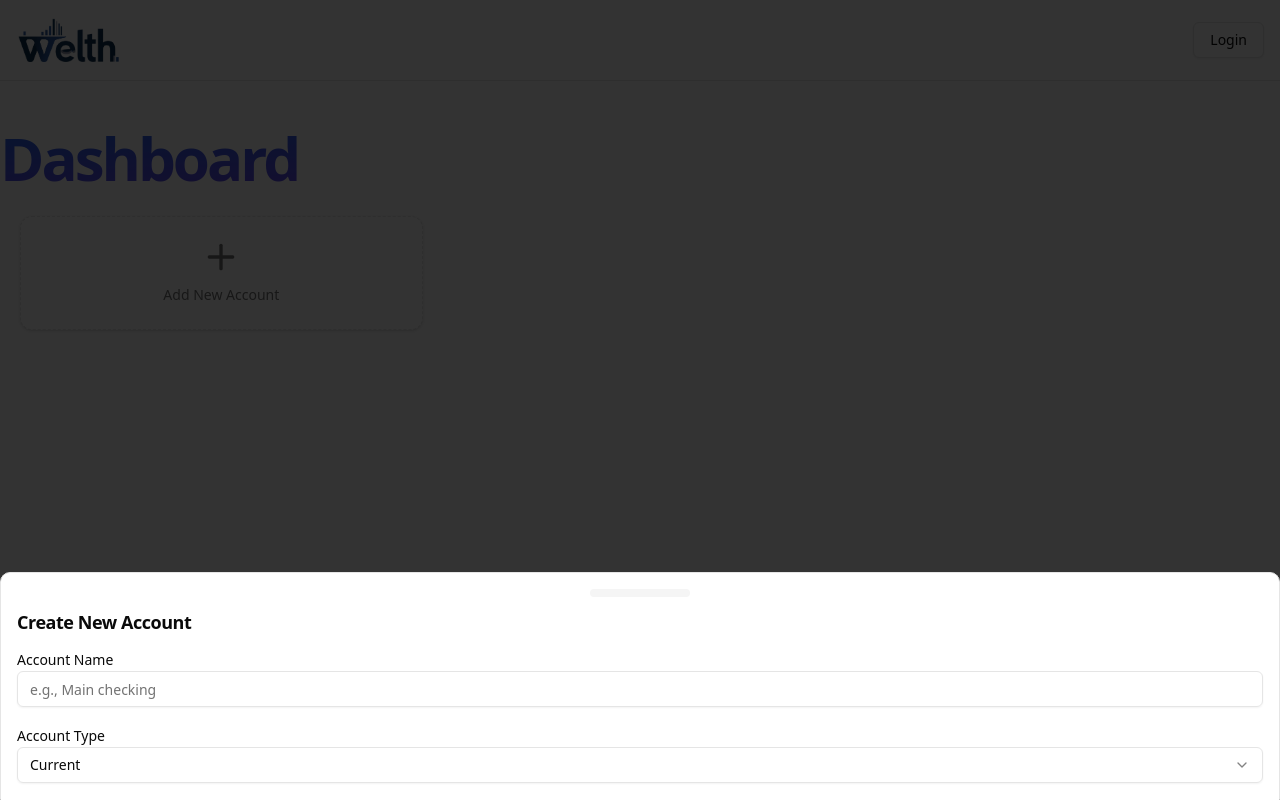
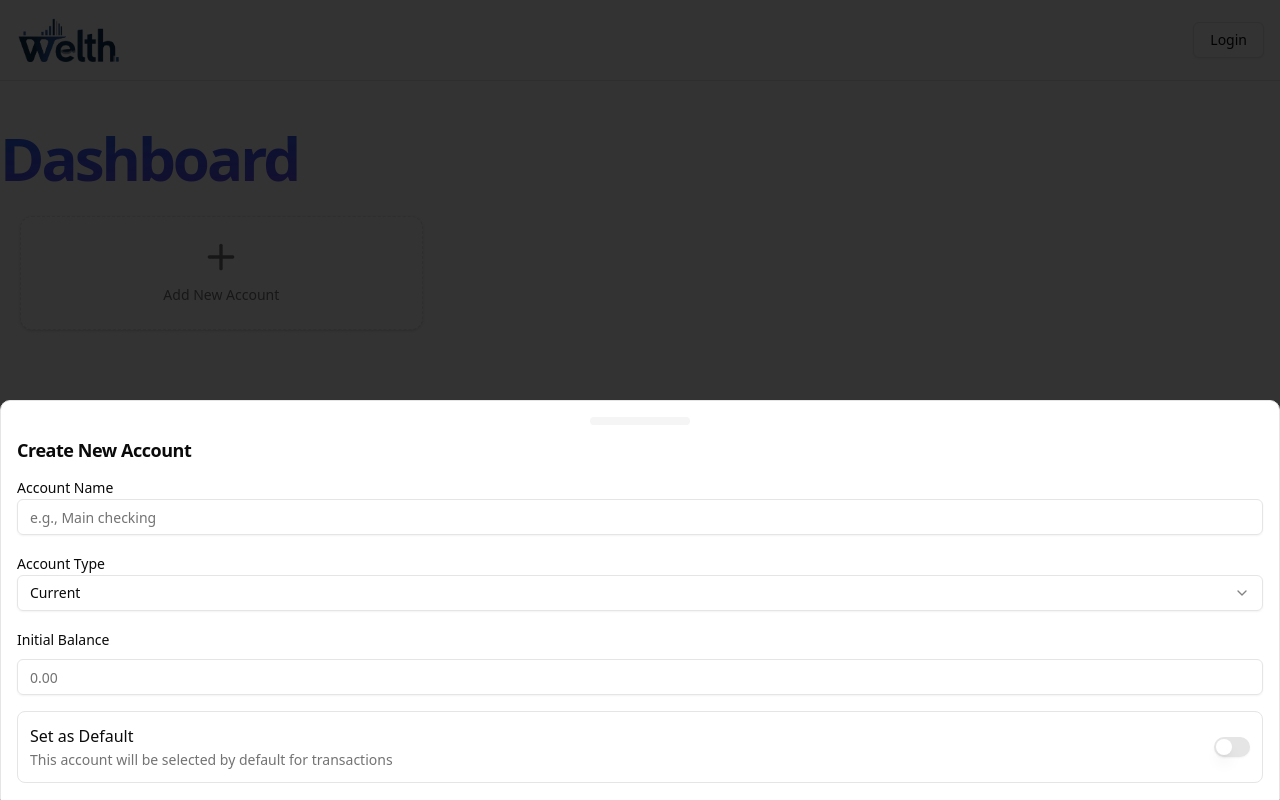
Before and after one commit to raj-83/SmartSpendr-, a Next.js app: page /dashboard in a window 1280 px wide. Both pictures are taken after a click on the button "Add New Account". Shown: the top 800 px of the page. Built offline with nearby package versions, Linux system fonts and the light colour scheme; no server answers.

Commit message:
Add initial balance input and default account switch to CreateAccountDrawer component

```diff
--- a/components/create-account-drawer.jsx
+++ b/components/create-account-drawer.jsx
@@ -7,6 +7,7 @@ import {zodResolver} from "@hookform/resolvers/zod";
 import { accountSchema } from '@/app/lib/schema';
 import { Input } from './ui/input';
 import { Select, SelectContent, SelectItem, SelectTrigger, SelectValue } from './ui/select';
+import { Switch } from './ui/switch';
 
 
 const CreateAccountDrawer = ({children}) => {
@@ -78,7 +79,45 @@ const CreateAccountDrawer = ({children}) => {
                    </div>
 
 
+                   <div className="space-y-2">
+              <label
+                htmlFor="balance"
+                className="text-sm font-medium leading-none peer-disabled:cursor-not-allowed peer-disabled:opacity-70"
+              >
+                Initial Balance
+              </label>
+              <Input
+                id="balance"
+                type="number"
+                step="0.01"
+                placeholder="0.00"
+                {...register("balance")}
+              />
+              {errors.balance && (
+                <p className="text-sm text-red-500">{errors.balance.message}</p>
+              )}
+            </div>
 
+
+
+            <div className="flex items-center justify-between rounded-lg border p-3">
+              <div className="space-y-0.5">
+                <label
+                  htmlFor="isDefault"
+                  className="text-base font-medium cursor-pointer"
+                >
+                  Set as Default
+                </label>
+                <p className="text-sm text-muted-foreground">
+                  This account will be selected by default for transactions
+                </p>
+              </div>
+              <Switch
+                id="isDefault"
+                checked={watch("isDefault")}
+                onCheckedChange={(checked) => SetValue("isDefault", checked)}
+              />
+            </div>
 
 
 
```
